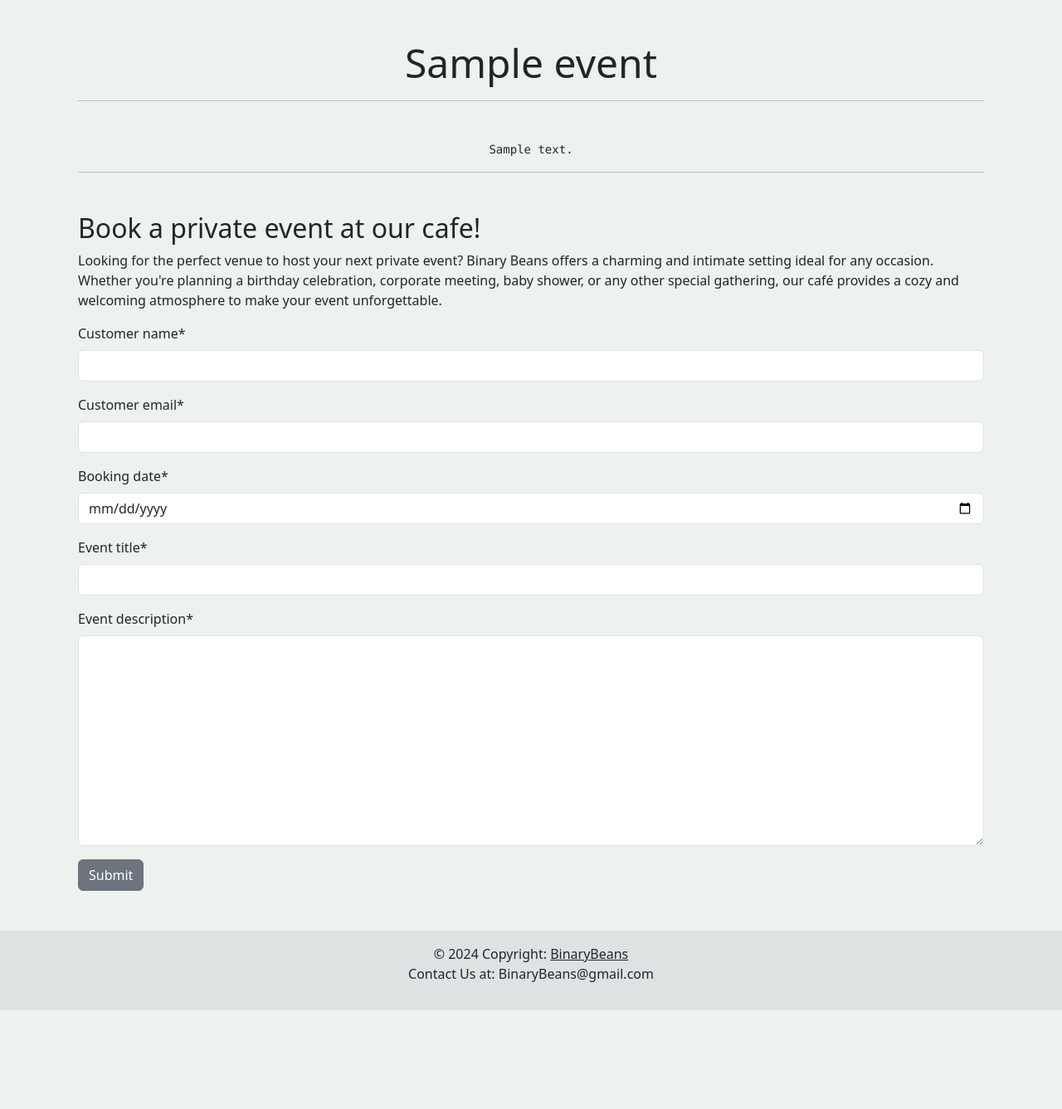
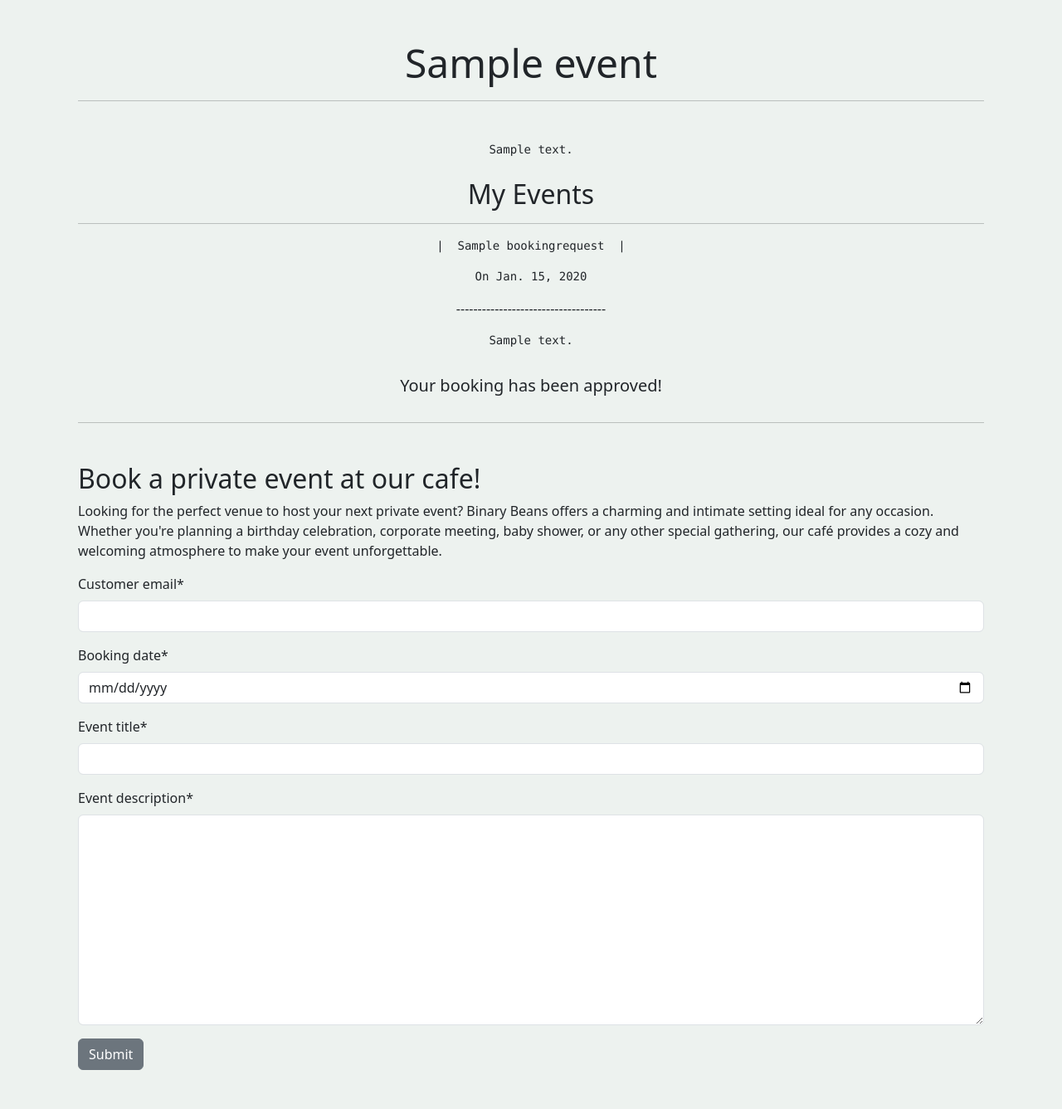
Before and after one commit to Willr-hawkins/binary-beans, a Django app: page /events/ in a window 1280 px wide. Shown: the part 673-2010 px from the top of the page at 83% size. Before the commit the page ends 1891 px from the top, so only its background shows below. Run offline with Django 4.2, Linux system fonts and the light colour scheme; a user stored in the database is signed in; tables that the repository leaves empty hold one stand-in row (values such as "Sample post"); some libraries are stand-ins or nearby versions.

Commit message:
Add a section for user events on the events page

```diff
--- a/about/templates/about.html
+++ b/about/templates/about.html
@@ -14,7 +14,7 @@
         <hr>
         <p>| Monday - Friday: 9:00am - 4:00pm |</p>
         <p>| Saturday: 8:30am - 5:00pm |</p>
-        <p>| Sunday: CLOSED |</p>
+        <p>| Sunday: 9:00am - 2:00pm |</p>
     </div>
 </section>
 
--- a/binarybeans/settings.py
+++ b/binarybeans/settings.py
@@ -29,7 +29,7 @@ TEMPLATES_DIR = os.path.join(BASE_DIR, 'templates')
 SECRET_KEY = os.environ.get("SECRET_KEY")
 
 # SECURITY WARNING: don't run with debug turned on in production!
-DEBUG = False
+DEBUG = True
 
 ALLOWED_HOSTS = ['8000-willrhawkin-binarybeans-lyr66j0w84u.ws.codeinstitute-ide.net',
                 '.herokuapp.com']
--- a/events/forms.py
+++ b/events/forms.py
@@ -8,5 +8,5 @@ class DateInput(forms.DateInput):
 class BookingForm(forms.ModelForm):
     class Meta:
         model = BookingRequest
-        fields = ('customer_name', 'customer_email', 'booking_date', 'event_title', 'event_description',)
+        fields = ('customer_email', 'booking_date', 'event_title', 'event_description',)
         widgets = {'booking_date': DateInput,}
--- a/events/models.py
+++ b/events/models.py
@@ -1,4 +1,5 @@
 from django.db import models
+from django.contrib.auth.models import User
 
 
 # Create your models here.
@@ -16,14 +17,16 @@ class Events(models.Model):
 
 class BookingRequest(models.Model):
     """
-    Stores a single request for a private event
+    Stores a single request for a private event realted to :model:`auth.User
     """
-    customer_name = models.CharField(max_length=200)
+    customer_name = models.ForeignKey(
+        User, on_delete=models.CASCADE, related_name='customer'
+    )
     customer_email = models.EmailField()
     booking_date = models.DateField()
     event_title = models.CharField(max_length=300)
     event_description = models.TextField()
-    read = models.BooleanField(default=False)
+    approved = models.BooleanField(default=False)
 
     def __str__(self):
         return f"Private event booking request from {self.customer_name}"
--- a/events/templates/events/events.html
+++ b/events/templates/events/events.html
@@ -9,16 +9,40 @@
     <div class="text-center mb-4">
         <hr>
         <p class="my-5"><pre>{{ events.content}}</pre></p>
+    </div>
+
+    {% for booking in bookings %}
+    {% if booking.customer_name == user %}
+    <div class="text-center mb-4">
+        <h2>My Events</h2>
+        <hr>
+        <p><pre>|  {{ booking.event_title }}  |</pre></p>
+        <p><pre>On {{ booking.booking_date }}</pre></p>
+        <p>-----------------------------------</p>
+        <p><pre>{{ booking.event_description }}</pre></p>
+        {% if booking.approved == False %}
+        <h5 class="py-3">Your booking is yet to be approved!</h5>
+        {% elif booking.approved == True %}
+        <h5 class="py-3">Your booking has been approved!</h5>
+        {% endif %}
         <hr>
     </div>
+
+    {% endif %}
+    {% endfor %}
+
     <div class="row justify-content-center mt-5">
         <h2>Book a private event at our cafe!</h2>
         <p>Looking for the perfect venue to host your next private event? Binary Beans offers a charming and intimate setting ideal for any occasion. Whether you're planning a birthday celebration, corporate meeting, baby shower, or any other special gathering, our café provides a cozy and welcoming atmosphere to make your event unforgettable. </p>
+        {% if user.is_authenticated %}
         <form method="post">
             {{ booking_form | crispy }}
             {% csrf_token %}
             <button class="btn btn-secondary mb-5" type="submit">Submit</button>
         </form>
+        {% else %}
+        <h4 class="text-center my-5">Please <a class="link" href="{{ login_url }}">log in</a> if you would like to book out our Cafe!</h4>
+        {% endif %}
     </div>
 </section>
 
--- a/events/views.py
+++ b/events/views.py
@@ -1,7 +1,7 @@
 from django.shortcuts import render
 from django.contrib import messages
 from django.views import generic
-from .models import Events
+from .models import Events, BookingRequest
 from .forms import BookingForm
 
 # Create your views here.
@@ -15,6 +15,8 @@ def about_events(request):
 
     events = events = Events.objects.all().first()
     booking_form = BookingForm()
+    bookings = BookingRequest.objects.all()
+
 
     return render(
         request,
@@ -22,5 +24,6 @@ def about_events(request):
         {
             "events": events,
             "booking_form": booking_form,
+            "bookings": bookings,
         }
     )
```
Also changed, not shown: events/migrations/0007_rename_read_bookingrequest_approved_and_more.py (added).
